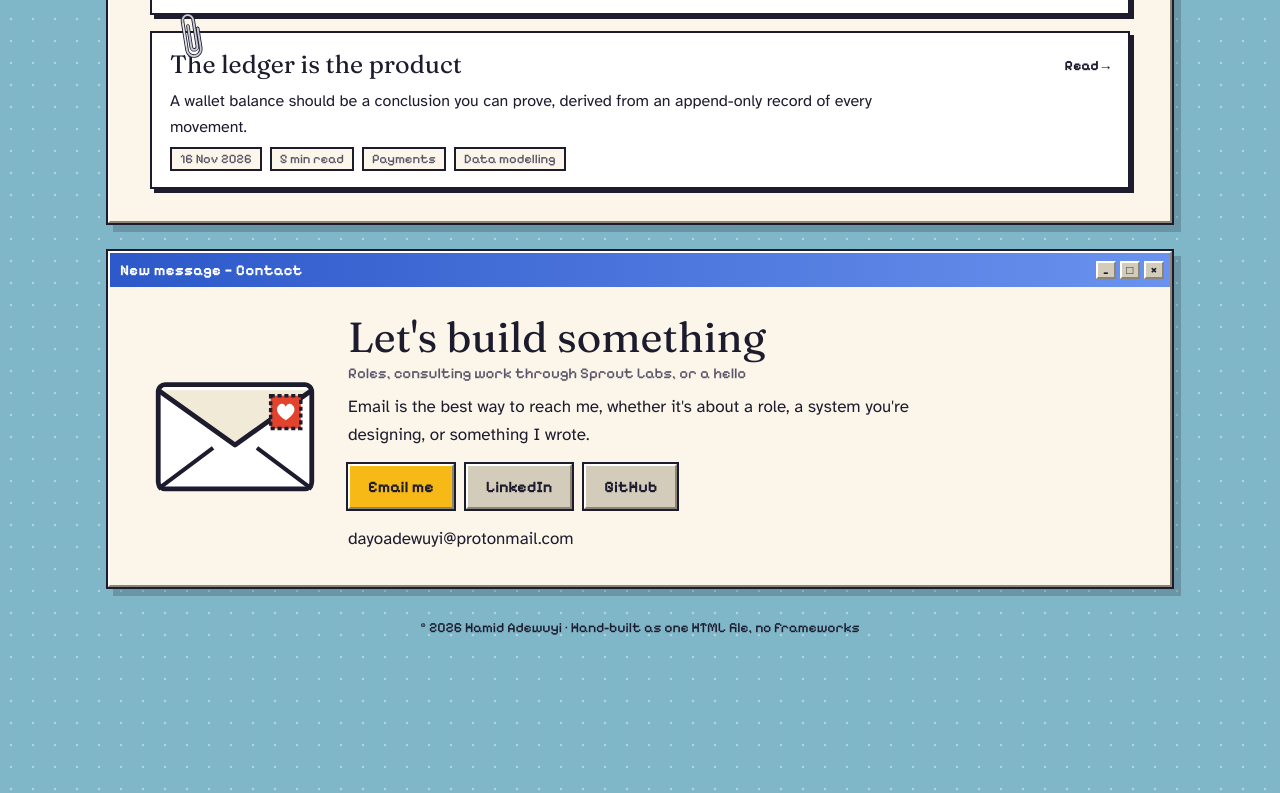
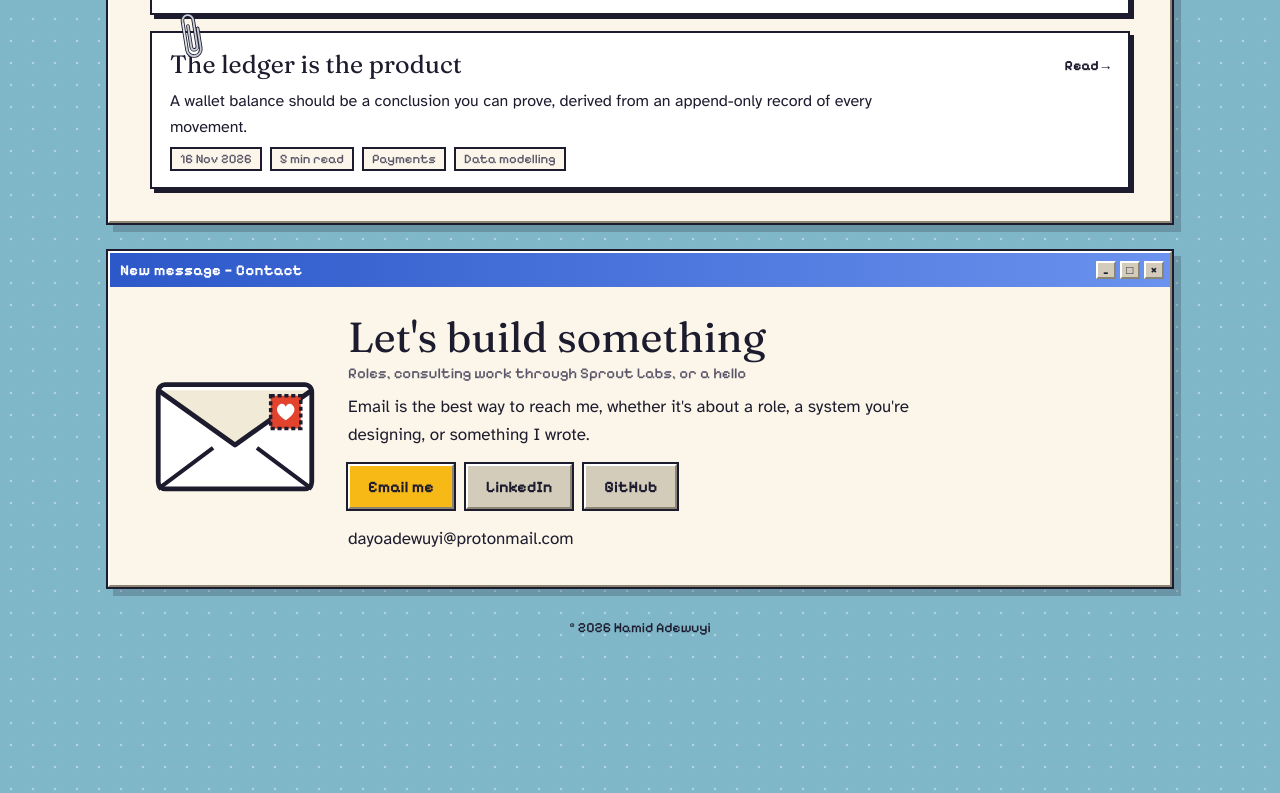
Before and after one commit to Dayo-Adewuyi/profile, a plain HTML site: page index.html in a window 1280 px wide. Shown: the part 3930-4723 px from the top of the page. Drawn offline with Linux system fonts and the light colour scheme.

Commit message:
Remove build note from footer
Co-Authored-By: Claude Opus 5.5 <noreply@anthropic.com>
Claude-Session: https://claude.ai/code/session_013YxTgS8wgsfr6V1BifB3eS

```diff
--- a/index.html
+++ b/index.html
@@ -618,7 +618,7 @@ footer{max-width:1100px; margin:30px auto 0; padding:0 18px; font-family:var(--f
 </main>
 
 <footer>
-  <p>© 2026 Hamid Adewuyi · Hand-built as one HTML file, no frameworks</p>
+  <p>© 2026 Hamid Adewuyi</p>
 </footer>
 
 <!-- ================= TASKBAR ================= -->
```
